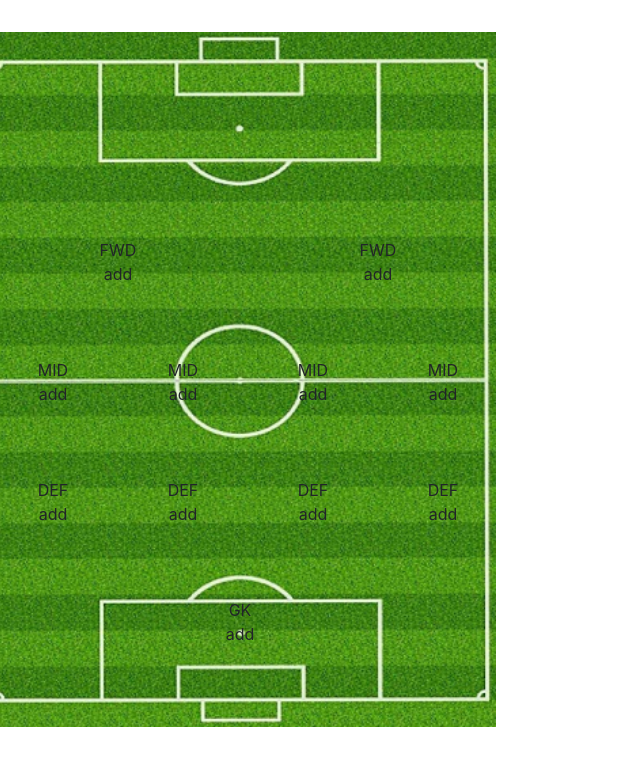
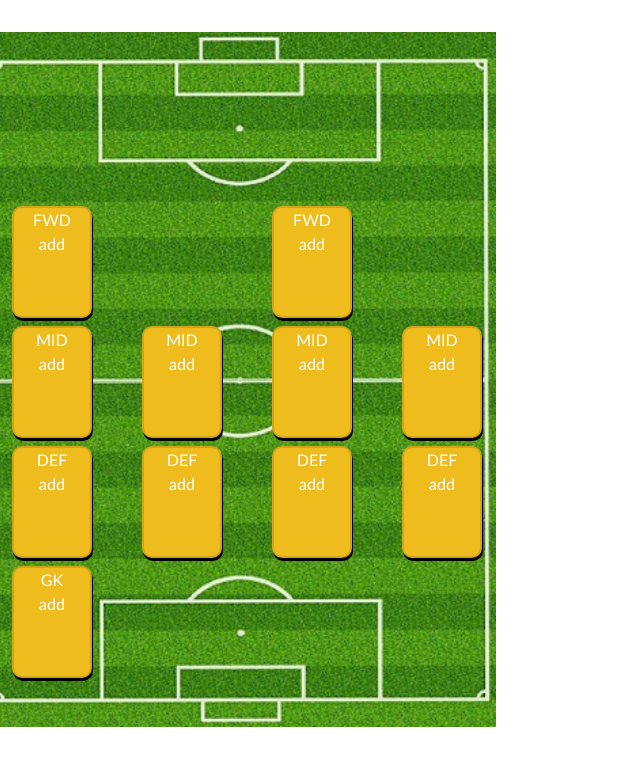
Before and after one commit to olivrrrrr/bnta-capstone-project, a React (Create React App) app in the folder client-side/: page /userpage in a window 1280 px wide. Shown: the top 766 px of the page, without its empty margins (0-640 px from the left). Built offline with nearby package versions, Linux system fonts and the light colour scheme; no server answers.

Commit message:
created cards for players

```diff
--- a/client-side/src/components/Field.css
+++ b/client-side/src/components/Field.css
@@ -0,0 +1,45 @@
+/* .card {
+    background: rgba(255,255,255,0.3);
+  height:350px;
+  width: 500px;
+  border-radius: 20px;
+  position: absolute;
+  left: 50%;
+  top: 50%;
+  transform: translate(-50%, -50%);
+}
+
+.card > img {
+    position: absolute;
+  width: 60%;
+  bottom: 0;
+  right: 0;
+  border-radius: 0 0 35px 0;
+}
+
+.card-name {
+    background: linear-gradient(to right, #bc4e9c, #f80759);
+    -webkit-background-clip: text;
+    -webkit-text-fill-color: transparent;
+    font-weight: 700;
+    font-size: 38px;
+    position: absolute;
+    top: 15px;
+    left: 50px;
+}
+
+.card-weeklyPoints {
+    position: absolute;
+    background: linear-gradient(to right, #bc4e9c, #f80759);
+   -webkit-background-clip: text;
+   -webkit-text-fill-color: transparent;
+   font-weight: 700;
+   font-size: 160px;
+   top: 50px;
+   left: 50px;
+} */
+
+.card {
+    margin: 0 auto;
+
+}
--- a/client-side/src/components/Field.js
+++ b/client-side/src/components/Field.js
@@ -1,5 +1,6 @@
 import { React, useState, useEffect } from 'react'
 import field from '../assets/pitch.png'
+import './Field.css';
 
 function Field({ pitch }) {
 
@@ -35,11 +36,13 @@ function Field({ pitch }) {
                             pitch.position[pos]
                                 .map(
                                     (player, i) =>
-                                        <div key={i} style={{ width: "100%", textAlign: "center", position: "relative", bottom: "525px", marginRight:"-1em"}}>
+                                        <div key={i} style={{ fontFamily: "Gill Sans", width: "100%", textAlign: "center", position: "relative", bottom: "525px", marginRight:"-1em", margin: "0 auto"}}>
+                                            <div class="card" style={{height: "7em", width: "5em", position: "relative", marginLeft: "2em", borderRadius: "10px", borderWidth: "2px", boxShadow: "1px 3px black", backgroundColor: "#EEBC1D", color: "white"}}>
                                             <div>{player ? <img style={{width:"2em", height:"auto" }} src={player.photo}/> : ""}</div>
-                                            <div>{pos}</div>
-                                            <div >{player ? player.name : "add"}</div>
-                                            <div>{player ? player.weeklyPoints : ""}</div>
+                                            <div class="position">{pos}</div>
+                                            <div class="name">{player ? player.name : "add"}</div>
+                                            <div class="weeklyPoints">{player ? player.weeklyPoints : ""}</div>
+                                        </div>
                                         </div>
                                 )
                         }
```
